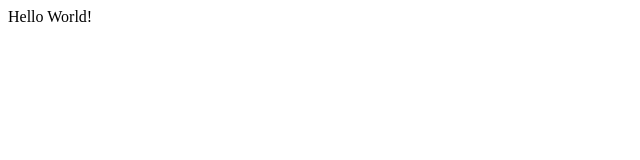
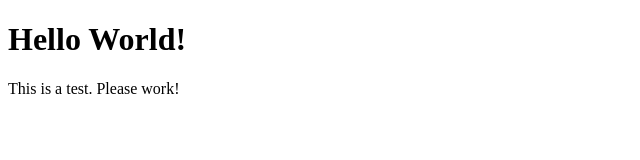
Before and after one commit to jessicadraper/jessicadraper.github.io, a plain HTML site: page index.html in a window 1280 px wide. Shown: the whole page, without its empty margins (0-640 px from the left). Drawn offline with Linux system fonts and the light colour scheme.

Commit message:
testing push

```diff
--- a/index.html
+++ b/index.html
@@ -1,6 +1,9 @@
 <!DOCTYPE html>
 <html>
   <body>
+    <h1>
     Hello World!
+    </h1>
+    <p>This is a test. Please work!</p>
   </body>
 </html>
```
